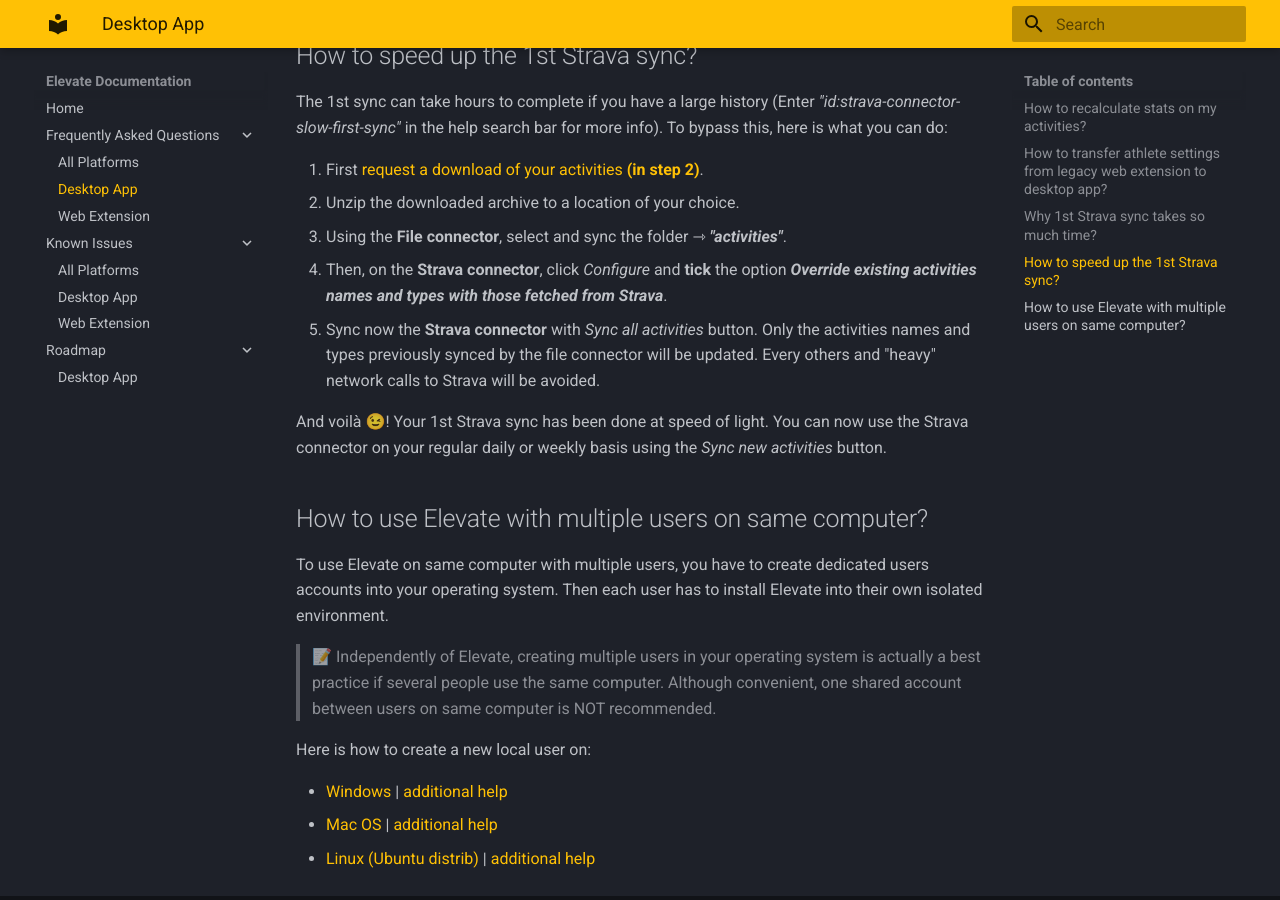
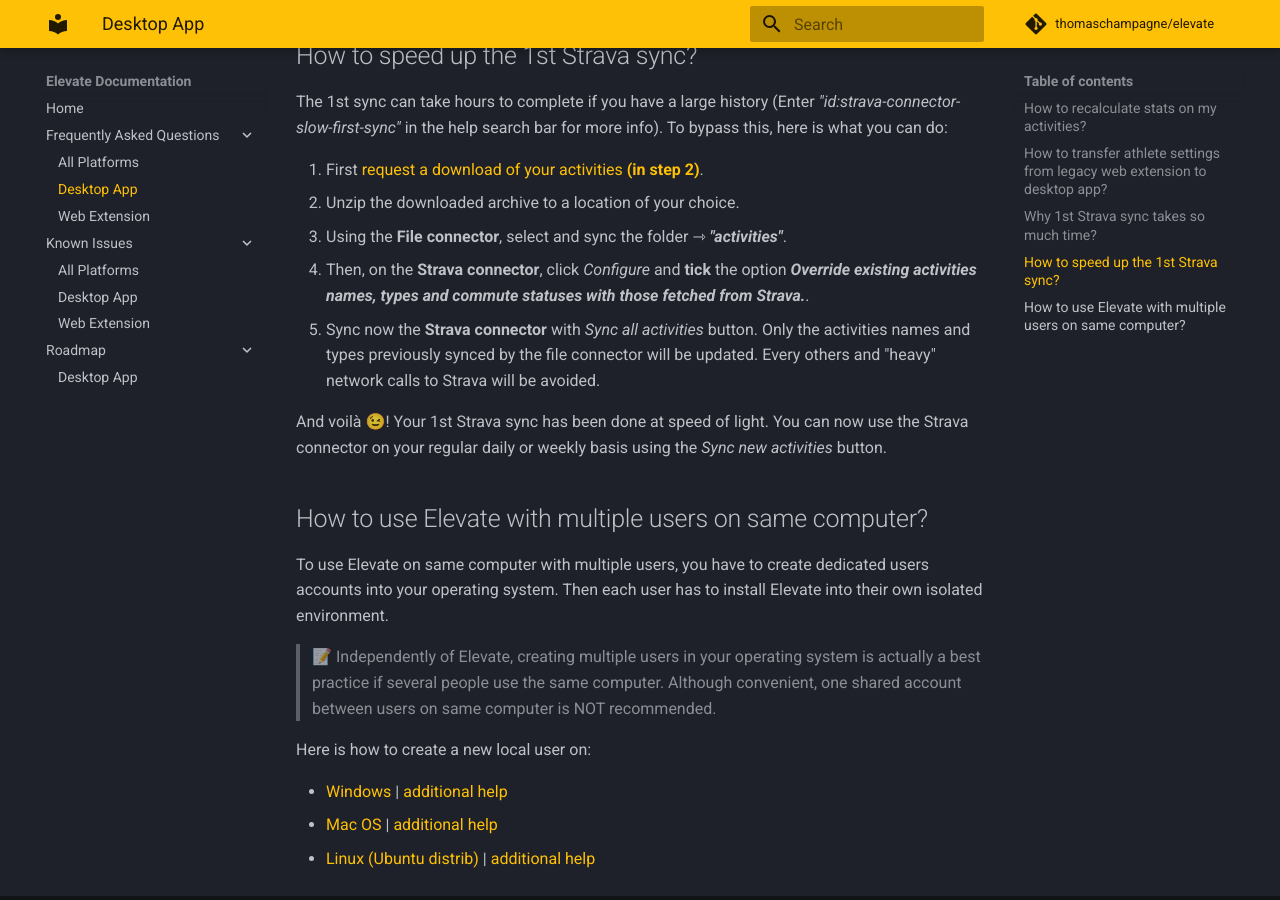
Before and after one commit to thomaschampagne/elevate-docs, an MkDocs documentation site: the page built from docs/Frequently-Asked-Questions/Desktop-App.md, in a window 1280 px wide and 900 px high, scrolled down 1249 px. Built offline with MkDocs 1.6.1 and Material for MkDocs 9.7.7, drawn with Linux system fonts in a browser that asks for light colours; comment, search, counter and statistics services are not loaded.

Commit message:
Doc update

```diff
--- a/docs/Frequently-Asked-Questions/Desktop-App.md
+++ b/docs/Frequently-Asked-Questions/Desktop-App.md
@@ -44,7 +44,7 @@
 1. First [request a download of your activities **(in step 2)**](https://www.strava.com/athlete/delete_your_account).
 1. Unzip the downloaded archive to a location of your choice.
 1. Using the **File connector**, select and sync the folder ⇾ _**"activities"**_.
-1. Then, on the **Strava connector**, click _Configure_ and **tick** the option _**Override existing activities names and types with those fetched from Strava**_.
+1. Then, on the **Strava connector**, click _Configure_ and **tick** the option _**Override existing activities names, types and commute statuses with those fetched from Strava.**_.
 1. Sync now the **Strava connector** with _Sync all activities_ button.
 Only the activities names and types previously synced by the file connector will be updated. Every others and "heavy" network calls to Strava will be avoided.
 
--- a/mkdocs.yml
+++ b/mkdocs.yml
@@ -1,4 +1,10 @@
 site_name: Elevate Documentation
+
+repo_name: thomaschampagne/elevate
+repo_url: https://github.com/thomaschampagne/elevate
+
+dev_addr: localhost:8000
+
 theme:
   name: material
   palette:
@@ -10,6 +16,7 @@
     - navigation.expand
     - navigation.top
     # - toc.integrate
+
 markdown_extensions:
 - toc:
     permalink: true
```
Also changed, not shown: 1 other file.
